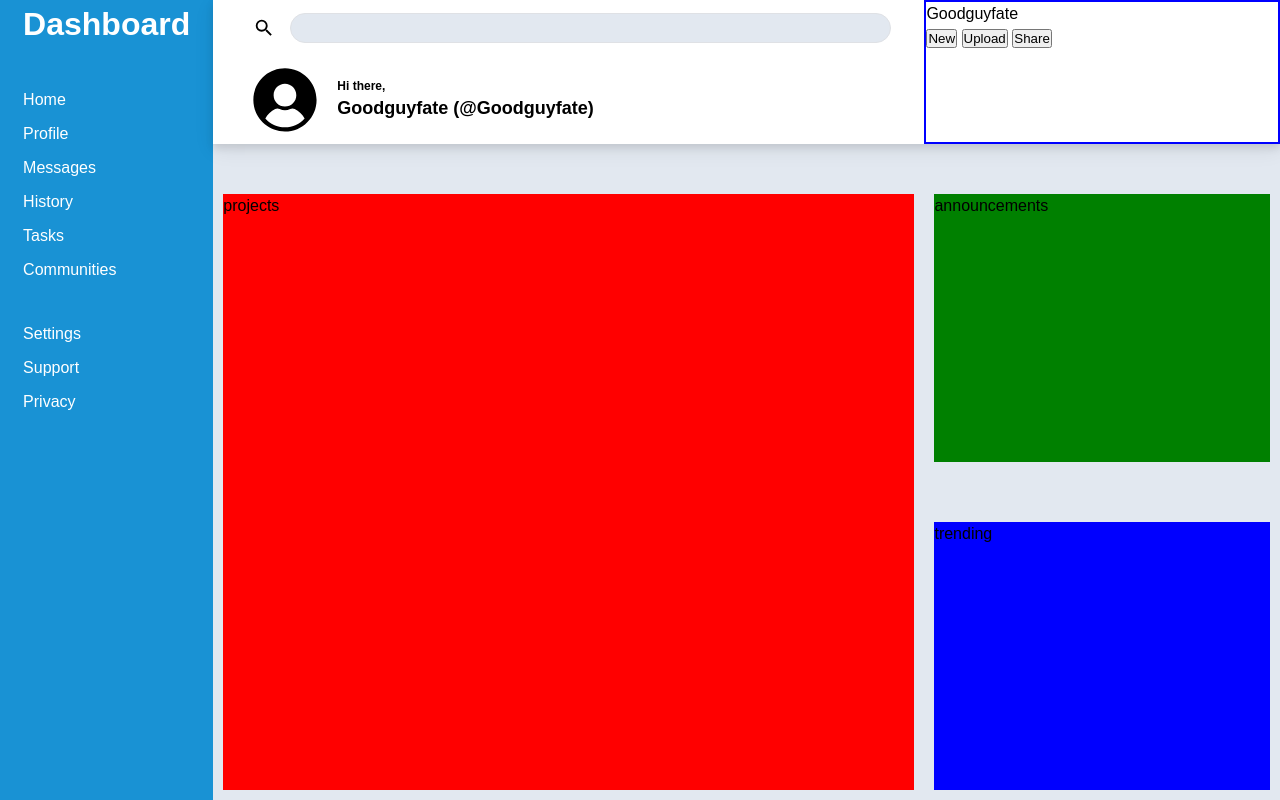
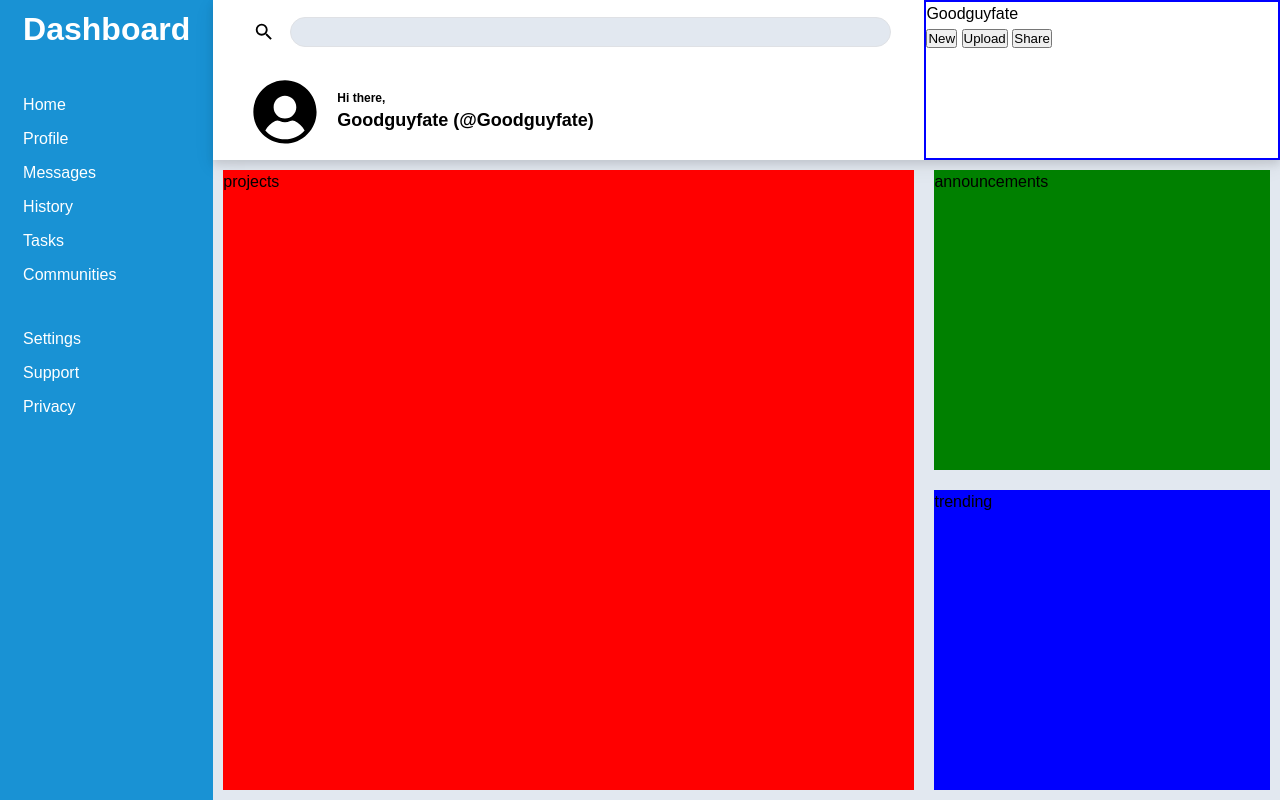
Before and after one commit to GoodGuyFate/odin-adminDashboard, a plain HTML site: page index.html in a window 1280 px wide. Drawn offline with Linux system fonts and the light colour scheme.

Commit message:
Minor bug fixes

```diff
--- a/style.css
+++ b/style.css
@@ -43,6 +43,9 @@
   background-color: #1992d4;
   color: white;
 }
+.sidebar-header {
+    margin-top: 5px;
+}
 .container-nav,
 .container-settings {
   display: grid;
@@ -53,7 +56,6 @@
   display: grid;
   grid-template-columns: 2fr 1fr;
   grid-template-rows: 1fr 2fr 2fr;
-  row-gap: 40px;
   font-family: sans-serif;
   /* border: solid 4px red; */
   background: #e2e8f0;
@@ -70,7 +72,7 @@
 }
 .container-projects {
   margin: 10px;
-  grid-row: 2/4;
+  grid-row: 2 / 4;
   /* border: solid; */
   background: red;
 }
@@ -89,7 +91,6 @@
   grid-template-rows: auto auto;
   align-content: space-around;
   padding-left: 40px;
-
   /* border: solid purple 2px; */
 }
 .container-links {
```
